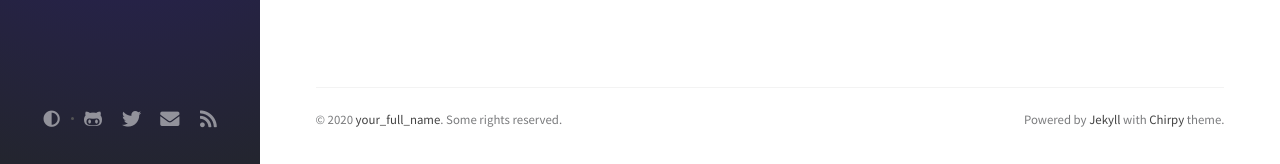
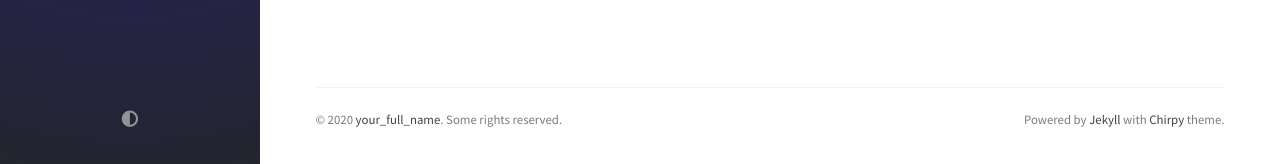
Before and after one commit to YessicaSD/Xarxas, a Jekyll site: the page built from docs/index.html, in a window 1280 px wide. Shown: the part 733-897 px from the top of the page. Built offline with Jekyll 4.4.1, drawn with Linux system fonts in a browser that asks for light colours; nearby versions of some CDN libraries; the list of posts is cut into pages by our own code; comment, search, counter and statistics services are not loaded.

```diff
--- a/docs/_data/contact.yml
+++ b/docs/_data/contact.yml
@@ -4,20 +4,20 @@
 #  © 2020 Cotes Chung
 #  MIT Licensed
 
--
-  type: github
-  icon: 'fab fa-github-alt'
--
-  type: twitter
-  icon: 'fab fa-twitter'
--
-  type: email
-  icon: 'fas fa-envelope'
-  noblank: true            # open link in current tab
--
-  type: rss
-  icon: 'fas fa-rss'
-  noblank: true
+# -
+  #type: github
+  #icon: 'fab fa-github-alt'
+# -
+  #type: twitter
+  #icon: 'fab fa-twitter'
+#-
+#  type: email
+#  icon: 'fas fa-envelope'
+#  noblank: true            # open link in current tab
+#-
+#  type: rss
+#  icon: 'fas fa-rss'
+#  noblank: true
 
 # Uncomment and complete the url below to enable more contact options
 # -
```
